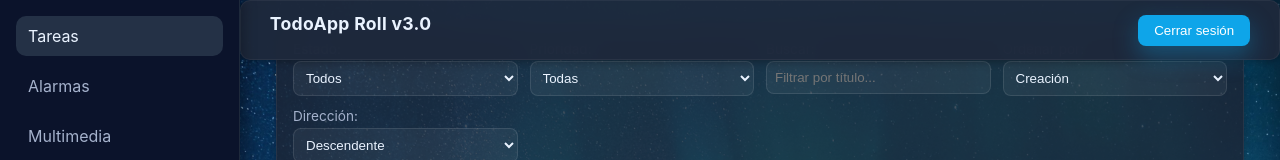
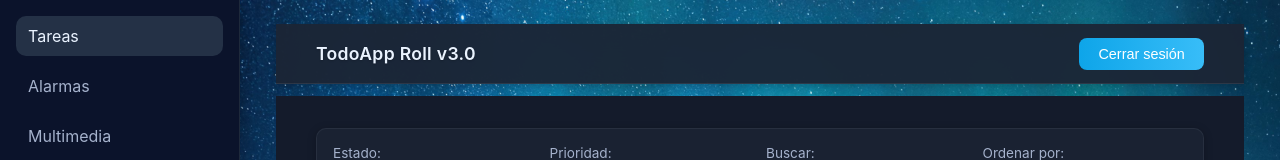
Before and after one commit to KPBaldur/TodoApprRoll, a React app in the folder frontend/: page /dashboard in a window 1280 px wide. Shown: the top 160 px of the page. Built offline with nearby package versions, Linux system fonts and the light colour scheme; no server answers; sample sign-in values are in the browser's storage; the HTML template or start-up script is replaced by a standard one.

Commit message:
Retomar proyecto TodoAppRoll

```diff
--- a/frontend/src/components/Header.tsx
+++ b/frontend/src/components/Header.tsx
@@ -1,5 +1,5 @@
 // src/components/Header.tsx
-import "./../styles/dashboard.css";
+import "./../styles/header.css";
 
 export default function Header() {
   const logout = () => {
@@ -9,10 +9,14 @@ export default function Header() {
 
   return (
     <header className="app-header">
-      <div className="brand">
-        <strong>TodoApp Roll v3.0</strong>
+      <div className="header-content">
+        <div className="header-brand">
+          <strong>TodoApp Roll v3.0</strong>
+        </div>
+        <button className="header-logout-btn" onClick={logout}>
+          Cerrar sesión
+        </button>
       </div>
-      <button className="btn btn-primary" onClick={logout}>Cerrar sesión</button>
     </header>
   );
 }
--- a/frontend/src/pages/Dashboard.tsx
+++ b/frontend/src/pages/Dashboard.tsx
@@ -146,6 +146,8 @@ export default function Dashboard() {
       <main className="dashboard-main">
         <Header />
 
+        {/* Área de trabajo */}
+        <div className="work-area">
           {/* Filtros */}
           <section className="filters">
           <div className="filter-row">
@@ -307,6 +309,7 @@ export default function Dashboard() {
             <p className="muted">No hay tareas que coincidan con los filtros.</p>
           )}
           </div>
+        </div>
       </main>
     </div>
   );
--- a/frontend/src/styles/dashboard.css
+++ b/frontend/src/styles/dashboard.css
@@ -1,16 +1,26 @@
 /* === Dashboard Layout === */
 .dashboard-main {
   margin-left: 240px; /* espacio reservado para sidebar */
-  padding: 2rem 2.5rem;
-  min-height: calc(100vh - 60px);
+  padding: 0;
+  min-height: 100vh;
   color: var(--text-light);
   overflow-y: auto;
   background: url("/backgrounds/background.jpg") no-repeat center center fixed;
   background-size: cover;
-  backdrop-filter: blur(10px);
-  box-shadow: inset 0 0 30px rgba(0, 0, 0, 0.3);
   z-index: 2;
   position: relative;
+  display: flex;
+  flex-direction: column;
+}
+
+/* === Área de trabajo === */
+.work-area {
+  padding: 2rem 2.5rem;
+  background: rgb(20, 27, 43); /* Fondo sólido sin transparencia */
+  border-radius: 0;
+  margin: 0;
+  position: relative;
+  flex: 1;
 }
 
 /* === Secciones principales === */
@@ -72,7 +82,17 @@
   border: 1px solid rgba(255, 255, 255, 0.1);
   background: rgba(255, 255, 255, 0.07);
   color: var(--text-light);
-  transition: all 0.2s ease;
+  transition: border-color 0.2s ease, background 0.2s ease;
+}
+
+.create-card select {
+  transform: none !important;
+  zoom: 1 !important;
+}
+
+.create-card select:hover {
+  transform: none !important;
+  zoom: 1 !important;
 }
 
 .create-card textarea {
@@ -237,39 +257,7 @@ body {
 }
 
 /* === Header === */
-.app-header {
-  display: flex;
-  align-items: center;
-  justify-content: space-between;
-  background: rgba(28, 37, 53, 0.9);
-  border: 1px solid rgba(255, 255, 255, 0.05);
-  border-radius: var(--radius);
-  padding: 12px 20px;
-  box-shadow: var(--shadow-soft);
-  margin-bottom: 20px;
-}
-
-.app-header .brand {
-  font-weight: 600;
-  font-size: 1.1rem;
-  letter-spacing: 0.3px;
-  color: var(--text-light);
-}
-
-.app-header .btn {
-  background: var(--primary);
-  color: #fff;
-  border: none;
-  border-radius: 8px;
-  padding: 8px 16px;
-  font-weight: 500;
-  cursor: pointer;
-  transition: all 0.25s ease;
-}
-
-.app-header .btn:hover {
-  background: var(--primary-hover);
-}
+/* Los estilos del header se manejan en header.css */
 
 /* === Sidebar === */
 .sidebar {
@@ -425,6 +413,13 @@ body {
   border: 1px solid rgba(255, 255, 255, 0.1);
   background: rgba(255, 255, 255, 0.07);
   color: var(--text-light);
+  transform: none !important;
+  zoom: 1 !important;
+}
+
+.create-body select:hover {
+  transform: none !important;
+  zoom: 1 !important;
 }
 
 .create-body textarea {
--- a/frontend/src/styles/header.css
+++ b/frontend/src/styles/header.css
@@ -1,43 +1,73 @@
+/* === Header Component === */
 .app-header {
-  position: fixed;
-  top: 0;
-  left: 0;
+  position: relative;
   width: 100%;
   height: 60px;
-  display: flex;
-  justify-content: space-between;
-  align-items: center;
-  padding: 0 1.8rem;
-  background: rgba(30, 41, 59, 0.95);
-  color: #f8fafc;
-  z-index: 1000;
+  z-index: 100;
+  background: rgba(28, 37, 53, 0.95);
   backdrop-filter: blur(12px);
-  box-shadow: 0 2px 8px rgba(0, 0, 0, 0.3);
+  border-bottom: 1px solid rgba(255, 255, 255, 0.08);
+  box-shadow: 0 2px 8px rgba(0, 0, 0, 0.2);
+  margin-bottom: 0;
 }
 
-.app-title {
-  font-size: 1.2rem;
-  font-weight: 700;
-  color: #38bdf8;
-  text-shadow: 0 1px 3px rgba(56, 189, 248, 0.4);
+.header-content {
+  display: flex;
+  align-items: center;
+  justify-content: space-between;
+  height: 100%;
+  padding: 0 2.5rem;
+  max-width: 100%;
 }
 
-/* El botón ya no ocupará todo el ancho */
-.logout-btn {
-  background: linear-gradient(90deg, #06b6d4, #22d3ee);
-  color: #0f172a;
-  font-weight: 600;
-  border: none;
-  padding: 0.45rem 1.1rem;
-  border-radius: 8px;
-  cursor: pointer;
-  transition: all 0.3s ease;
-  width: auto;
-  min-width: 130px;
-  max-width: fit-content;
+.header-brand {
+  display: flex;
+  align-items: center;
 }
 
-.logout-btn:hover {
-  background: linear-gradient(90deg, #22d3ee, #38bdf8);
-  transform: scale(1.05);
+.header-brand strong {
+  font-size: 1.1rem;
+  font-weight: 600;
+  letter-spacing: 0.3px;
+  color: var(--text-light, #eaf3ff);
+  text-shadow: 0 1px 2px rgba(0, 0, 0, 0.2);
 }
+
+.header-logout-btn {
+  background: linear-gradient(90deg, var(--primary, #0ea5e9), var(--primary-hover, #38bdf8));
+  color: #ffffff;
+  border: none;
+  border-radius: 8px;
+  padding: 0.5rem 1.2rem;
+  font-size: 0.9rem;
+  font-weight: 500;
+  cursor: pointer;
+  transition: all 0.25s ease;
+  white-space: nowrap;
+}
+
+.header-logout-btn:hover {
+  background: linear-gradient(90deg, var(--primary-hover, #38bdf8), #7dd3fc);
+  transform: translateY(-1px);
+  box-shadow: 0 4px 12px rgba(14, 165, 233, 0.4);
+}
+
+.header-logout-btn:active {
+  transform: translateY(0);
+}
+
+/* Responsive */
+@media (max-width: 900px) {
+  .header-content {
+    padding: 0 1.5rem;
+  }
+
+  .header-brand strong {
+    font-size: 1rem;
+  }
+
+  .header-logout-btn {
+    padding: 0.45rem 1rem;
+    font-size: 0.85rem;
+  }
+}
```
Lines whose indentation alone changed are shown as unchanged.
